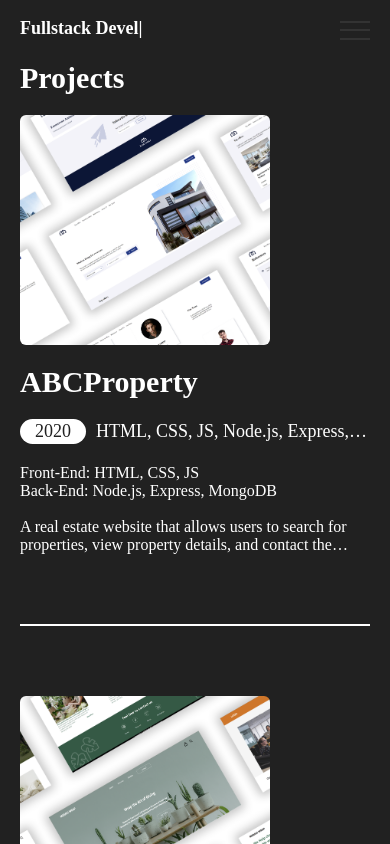
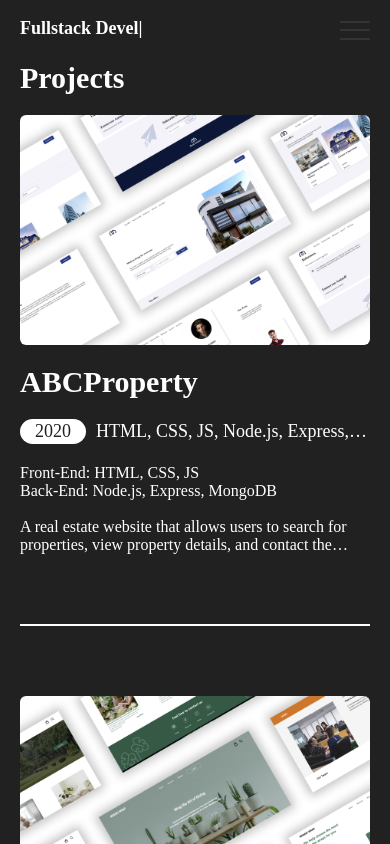
Before and after one commit to edoyang/portfolio, a React (Vite) app: page /portfolio/project in a window 390 px wide. Shown: the top 844 px of the page. Built offline with nearby package versions, Linux system fonts and the light colour scheme.

Commit message:
fix abit

```diff
--- a/src/components/Project/index.jsx
+++ b/src/components/Project/index.jsx
@@ -19,7 +19,6 @@ const Project = () => {
       <div className="projects">
         {projects.map((project, index) => (
           <React.Fragment key={index}>
-            <Link to={`/Display/${project.title}`}>
             <div className="project">
               <div className="project-img">
                 <img src={project.img || "/"} alt={project.title} />
@@ -34,6 +33,7 @@ const Project = () => {
                   </a>
                 </div>
               </div>
+                <Link to={`/Display/${project.title}`}>
                   <div className="project-details">
                     <h1 className="project-title">{project.title}</h1>
                     <div className="project-side">
@@ -44,8 +44,8 @@ const Project = () => {
                       {renderDescriptionWithLineBreaks(project.description)}
                     </p>
                   </div>
+                </Link>
             </div>
-            </Link>
             {index < projects.length - 1 && <hr />}
           </React.Fragment>
         ))}
--- a/src/components/Project/style.scss
+++ b/src/components/Project/style.scss
@@ -147,6 +147,7 @@
 
             .project-img{
                 width: 100%;
+                max-width: 100%;
                 height: 230px;
             }
         }
--- a/src/index.css
+++ b/src/index.css
@@ -24,7 +24,7 @@
   --black: #FFFFFF; /* White for dark mode */
 }
 
-.projects > a{
+.projects .project > a{
   text-decoration: none;
   color: var(--black);
 }
```
Lines whose indentation alone changed are shown as unchanged.
